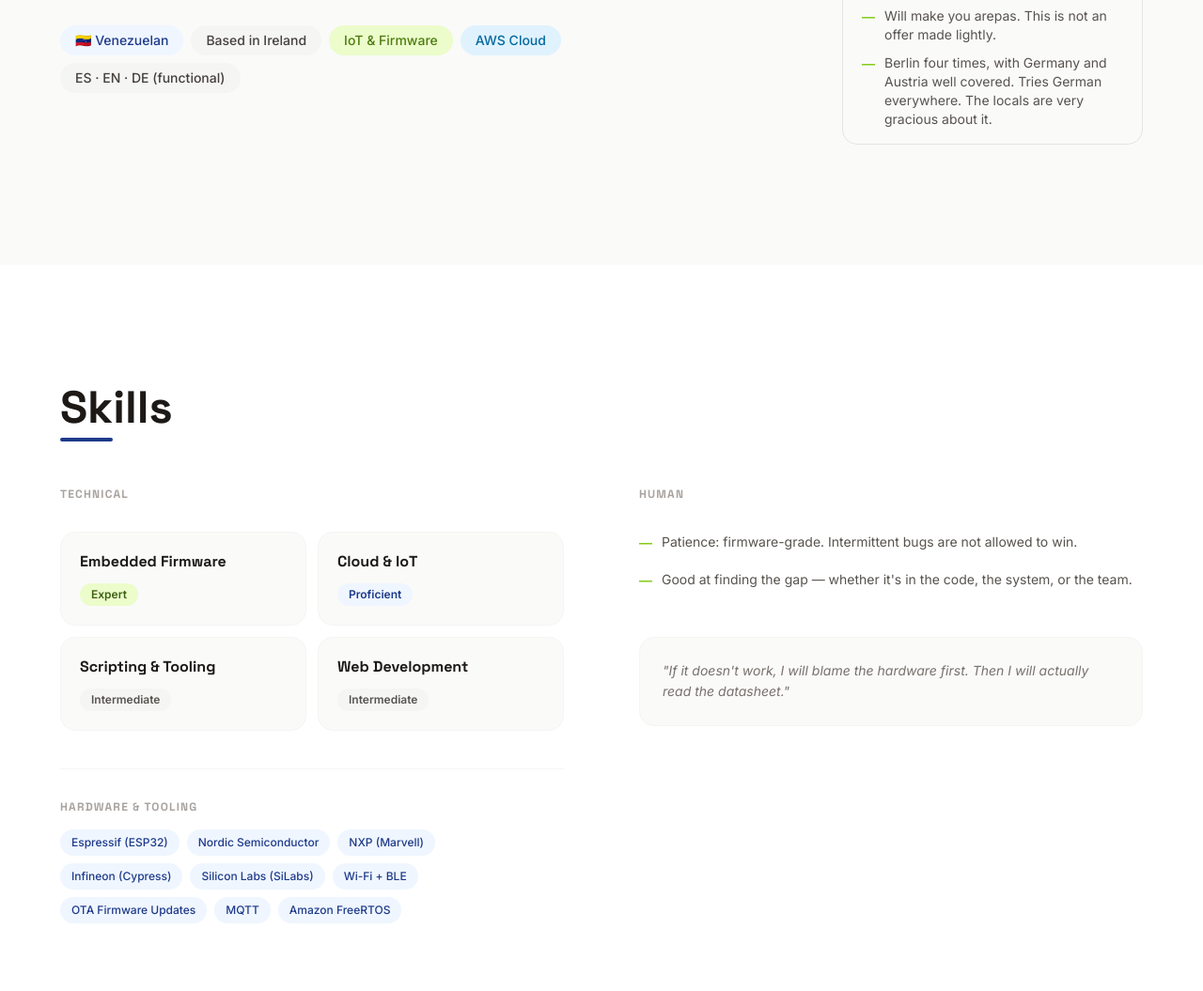
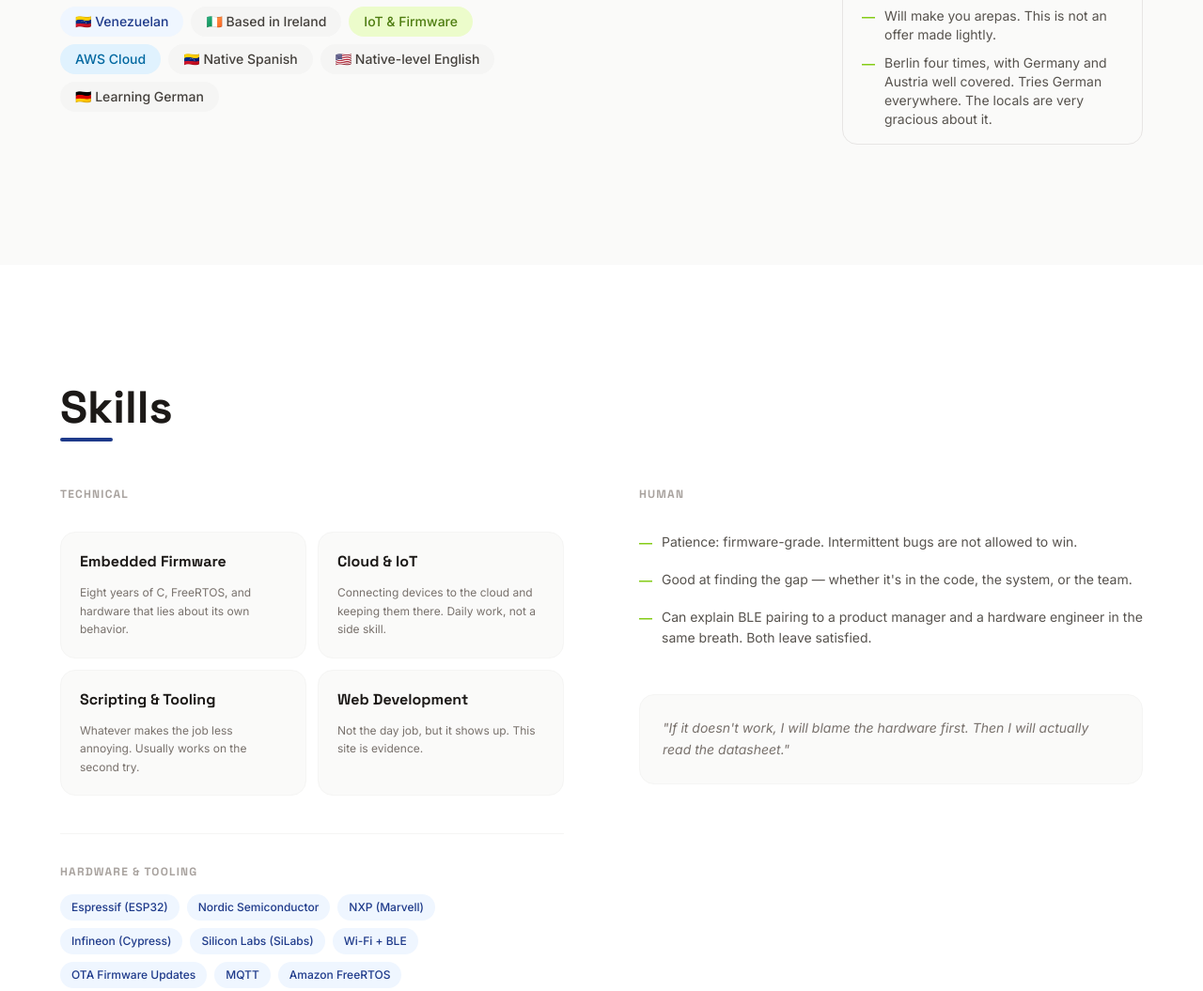
Before and after one commit to rrivaden03/rrivaden03.github.io, an Astro site: page / in a window 1280 px wide. Shown: the part 1432-2487 px from the top of the page at 94% size. Built offline with nearby package versions, Linux system fonts and the light colour scheme; Astro itself is replaced by a stand-in of ours.

Commit message:
Some improvements to the website and update content

```diff
--- a/src/components/About.astro
+++ b/src/components/About.astro
@@ -18,7 +18,7 @@ import { site } from '../data/content';
           🇻🇪 Venezuelan
         </span>
         <span class="bg-stone-100 text-stone-700 px-4 py-1.5 rounded-full text-sm font-medium font-body">
-          Based in Ireland
+          🇮🇪 Based in Ireland
         </span>
         <span class="bg-lime-100 text-lime-700 px-4 py-1.5 rounded-full text-sm font-medium font-body">
           IoT & Firmware
@@ -27,7 +27,13 @@ import { site } from '../data/content';
           AWS Cloud
         </span>
         <span class="bg-stone-100 text-stone-700 px-4 py-1.5 rounded-full text-sm font-medium font-body">
-          ES · EN · DE (functional)
+          🇻🇪 Native Spanish
+        </span>
+        <span class="bg-stone-100 text-stone-700 px-4 py-1.5 rounded-full text-sm font-medium font-body">
+          🇺🇸 Native-level English
+        </span>
+        <span class="bg-stone-100 text-stone-700 px-4 py-1.5 rounded-full text-sm font-medium font-body">
+          🇩🇪 Learning German
         </span>
       </div>
     </div>
--- a/src/components/Experience.astro
+++ b/src/components/Experience.astro
@@ -6,8 +6,8 @@ import { site } from '../data/content';
 
     <div class="reveal">
       <h2 class="font-display text-4xl md:text-5xl font-black text-stone-900 mb-2">Experience</h2>
-      <span class="block h-1 w-14 bg-blue-900 rounded-full mb-10"></span>
-
+      <span class="block h-1 w-14 bg-blue-900 rounded-full mb-6"></span>
+      <p class="font-body text-stone-500 text-base leading-relaxed max-w-2xl mb-10">{site.experienceIntro}</p>
     </div>
 
     <div class="reveal reveal-delay-1">
--- a/src/components/Hobbies.astro
+++ b/src/components/Hobbies.astro
@@ -93,6 +93,33 @@ import { site } from '../data/content';
       ))}
     </div>
 
+    <!-- Gallery teaser -->
+    <div class="reveal mt-4">
+      <div class="grid grid-cols-3 gap-3">
+        {site.gallery.filter(p => !p.portrait).slice(0, 3).map(photo => (
+          <a href="/gallery" class="group relative rounded-xl overflow-hidden aspect-[4/3] block">
+            <img
+              src={photo.src}
+              alt={photo.alt}
+              loading="lazy"
+              decoding="async"
+              class="w-full h-full object-cover transition-transform duration-500 group-hover:scale-[1.05]"
+            />
+            <div class="absolute inset-0 bg-gradient-to-t from-stone-900/70 via-transparent to-transparent opacity-0 group-hover:opacity-100 transition-opacity duration-300"></div>
+            <div class="absolute bottom-0 left-0 right-0 p-3 translate-y-full group-hover:translate-y-0 transition-transform duration-300">
+              <span class="font-body text-xs font-semibold text-white">{photo.caption}</span>
+            </div>
+          </a>
+        ))}
+      </div>
+      <div class="mt-3 flex justify-end">
+        <a href="/gallery" class="font-body text-sm text-stone-400 hover:text-lime-400 transition-colors flex items-center gap-1.5">
+          View all {site.gallery.length} photos
+          <svg xmlns="http://www.w3.org/2000/svg" width="14" height="14" viewBox="0 0 24 24" fill="none" stroke="currentColor" stroke-width="2" stroke-linecap="round" stroke-linejoin="round"><path d="M5 12h14M12 5l7 7-7 7"/></svg>
+        </a>
+      </div>
+    </div>
+
     <!-- Right Now strip -->
     <div class="reveal mt-10 rounded-2xl bg-stone-800/60 border border-stone-700/50 p-6 md:p-8">
       <div class="flex items-center gap-2 mb-7">
--- a/src/components/Skills.astro
+++ b/src/components/Skills.astro
@@ -1,18 +1,5 @@
 ---
 import { site } from '../data/content';
-
-const levelLabel = (v: number) => {
-  if (v >= 90) return 'Expert';
-  if (v >= 70) return 'Proficient';
-  if (v >= 50) return 'Intermediate';
-  return 'Learning';
-};
-
-const levelColor = (v: number) => {
-  if (v >= 90) return 'bg-lime-100 text-lime-800';
-  if (v >= 70) return 'bg-blue-50 text-blue-900';
-  return 'bg-stone-100 text-stone-600';
-};
 ---
 <section id="skills" class="py-24 md:py-32 px-6 bg-white">
   <div class="max-w-6xl mx-auto">
@@ -33,9 +20,7 @@ const levelColor = (v: number) => {
           {site.skills.technical.map(skill => (
             <div class="bg-stone-50 border border-stone-100 rounded-2xl p-5 flex flex-col gap-3">
               <span class="font-display text-base font-bold text-stone-900 leading-snug">{skill.name}</span>
-              <span class={`font-body text-xs font-semibold px-3 py-1 rounded-full self-start ${levelColor(skill.level)}`}>
-                {levelLabel(skill.level)}
-              </span>
+              <p class="font-body text-xs text-stone-500 leading-relaxed">{skill.blurb}</p>
             </div>
           ))}
         </div>
--- a/src/data/content.ts
+++ b/src/data/content.ts
@@ -18,10 +18,10 @@ export const site = {
 
   skills: {
     technical: [
-      { name: 'Embedded Firmware', level: 90 },
-      { name: 'Cloud & IoT', level: 85 },
-      { name: 'Scripting & Tooling', level: 60 },
-      { name: 'Web Development', level: 50 },
+      { name: 'Embedded Firmware', blurb: 'Eight years of C, FreeRTOS, and hardware that lies about its own behavior.' },
+      { name: 'Cloud & IoT', blurb: 'Connecting devices to the cloud and keeping them there. Daily work, not a side skill.' },
+      { name: 'Scripting & Tooling', blurb: 'Whatever makes the job less annoying. Usually works on the second try.' },
+      { name: 'Web Development', blurb: 'Not the day job, but it shows up. This site is evidence.' },
     ],
     hardware: [
       'Espressif (ESP32)',
@@ -37,23 +37,26 @@ export const site = {
     soft: [
       'Patience: firmware-grade. Intermittent bugs are not allowed to win.',
       'Good at finding the gap — whether it\'s in the code, the system, or the team.',
+      'Can explain BLE pairing to a product manager and a hardware engineer in the same breath. Both leave satisfied.',
     ],
   },
 
+  experienceIntro: "Eight years, two countries, same company. The problems kept changing — new chips, new protocols, new products — and the mission made it easy to stay. Building things that help pet parents feel safe and connected to their animals is the kind of work I would've called a dream job before I knew what a real job looked like. Turns out it was the first one I landed.",
+
   experience: [
     {
-      company: 'PetSafe Brands (formerly Radio Systems PetSafe Europe)',
+      company: 'Radio Systems PetSafe Europe Ltd (PetSafe Brands, but in Europe)',
       role: 'Firmware & IoT Software Engineer',
       location: 'Dundalk, Ireland',
       period: '2020 — Present',
       current: true,
       tenureNote: '8+ yrs · same company',
       bullets: [
-        'Develop firmware for IoT pet products — smart feeders, automatic litterboxes, and GPS containment systems',
-        'Architect a shared embedded platform covering product onboarding, cloud communication protocols, and OTA firmware updates',
-        'Work across Espressif, Nordic, NXP (Marvell), Infineon (Cypress), and Silicon Labs Wi-Fi and BLE modules using C + FreeRTOS on AWS IoT',
-        'Own embedded components through full development, launch, and sustaining phases across cross-functional teams',
-        'Support customer service and QA teams during product deployment and operation',
+        'Develop firmware for IoT pet products — smart feeders, automatic litterboxes, GPS trackers, and containment systems',
+        'Architect a shared embedded platform covering device provisioning, cloud communication, and OTA firmware updates',
+        'Work across Espressif, Nordic, NXP, Infineon, and Silicon Labs Wi-Fi and BLE modules in C + FreeRTOS on AWS IoT',
+        'Own components from first commit to launch — and everything that comes after',
+        'Work directly with customer service and QA when products ship — and when they don\'t behave',
       ],
       tags: {
         hw:    ['Espressif', 'Nordic', 'NXP (Marvell)', 'Infineon (Cypress)', 'Silicon Labs'],
@@ -68,9 +71,9 @@ export const site = {
       period: '2017 — 2020',
       current: false,
       bullets: [
-        'Contributed to firmware development for IoT pet products using C + FreeRTOS on Wi-Fi and BLE microcontrollers',
-        'Built experience across Espressif, NXP (Marvell), and Cypress modules — building the embedded foundations that carried into the European role',
-        'Supported product launches and sustaining phases as part of the embedded sub-team within the connected team',
+        'Built firmware for IoT pet products in C + FreeRTOS across Wi-Fi and BLE microcontrollers',
+        'Worked across Espressif, NXP, and Cypress modules — the embedded foundations that carried into the European role',
+        'Supported product launches and kept things running as part of the embedded team',
       ],
       tags: {
         hw:    ['Espressif', 'NXP (Marvell)', 'Cypress'],
@@ -93,12 +96,12 @@ export const site = {
   hobbies: [
     { name: 'Tennis', color: 'bg-lime-400 text-stone-900', blurb: 'Doubles champion. Serves still pending.', badge: '🏆 Doubles Champs', image: '/tennis-team.jpg', alt: 'Romina and her Leinster League tennis team holding championship shields at Carlow LTC', objectPos: '60% 50%', scale: 1.2 },
     { name: 'Photography', color: 'bg-orange-400 text-stone-900', blurb: 'Phone in hand. The crow didn\'t even flinch.', image: '/cliffs.jpg', alt: 'A crow perched at the Cliffs of Moher, Ireland', objectPos: 'center' },
-    { name: 'Reading', color: 'bg-sky-400 text-white', blurb: 'Dark, tense, mysterious, and somehow also hopeful.', progress: { current: 23, goal: 53 }, genres: ['Thriller', 'Sci-Fi', 'Romance', 'Historical Fiction', 'Non-Fiction'] },
+    { name: 'Reading', color: 'bg-sky-400 text-white', blurb: 'Dark, tense, mysterious, and somehow also hopeful.', progress: { current: 25, goal: 53 }, genres: ['Thriller', 'Sci-Fi', 'Romance', 'Historical Fiction', 'Non-Fiction'] },
     { name: '& Also', color: 'bg-stone-700 text-white', also: [
       'On repeat today: Billy Talent, Rawayana, Bad Bunny, Gorillaz. The algorithm has trust issues.',
-      'Will draw it. Won\'t finish it.',
+      'The sketchbook is full of promising first pages.',
       'Sushi. Non-negotiable.',
-      'Video games. Occasionally. Competitively.',
+      'Games: online with friends, solo for the story. The backlog is not improving.',
     ]},
   ],
 
@@ -146,6 +149,6 @@ export const site = {
   now: {
     reading: { title: 'The Anniversary', author: 'Alex Finlay', genre: 'Thriller', take: "Halfway in and already can't trust anyone." },
     watching: { title: 'Backrooms', type: 'Film', genre: 'Horror', take: 'Went twice. Still thinking about it.' },
-    tennis: { status: 'Meath Senior Tour Graded Open 2026', record: '12W – 2L', note: 'Leinster Spring League Doubles Champions, May 2026' },
+    tennis: { status: 'Glasnevin LTC Senior Tour 1000 Open 2026', record: '14W – 4L', note: 'Leinster Spring League Doubles Champions, May 2026' },
   },
 };
```
